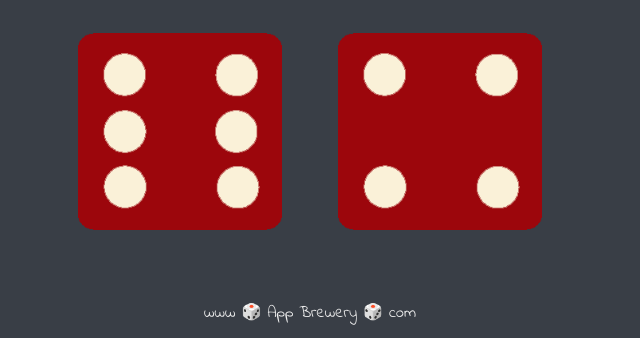
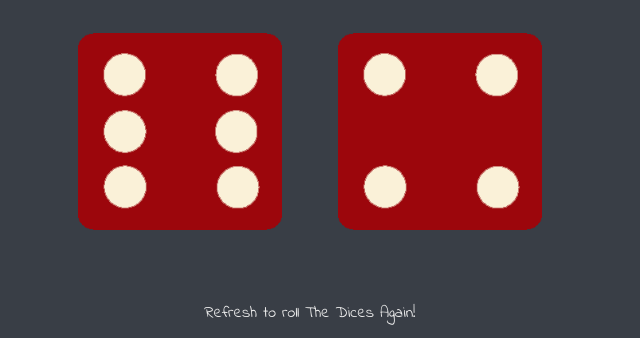
Before and after one commit to Duke-John/The-Dice-Game, a plain HTML site: page index.html in a window 1280 px wide. Shown: the part 462-800 px from the top of the page, without its empty margins (330-970 px from the left). Drawn offline with Linux system fonts and the light colour scheme.

Commit message:
Update index.html

```diff
--- a/index.html
+++ b/index.html
@@ -30,6 +30,6 @@
   </body>
 
   <footer>
-    www 🎲 App Brewery 🎲 com
+    Refresh to roll The Dices Again!
   </footer>
 </html>
```
